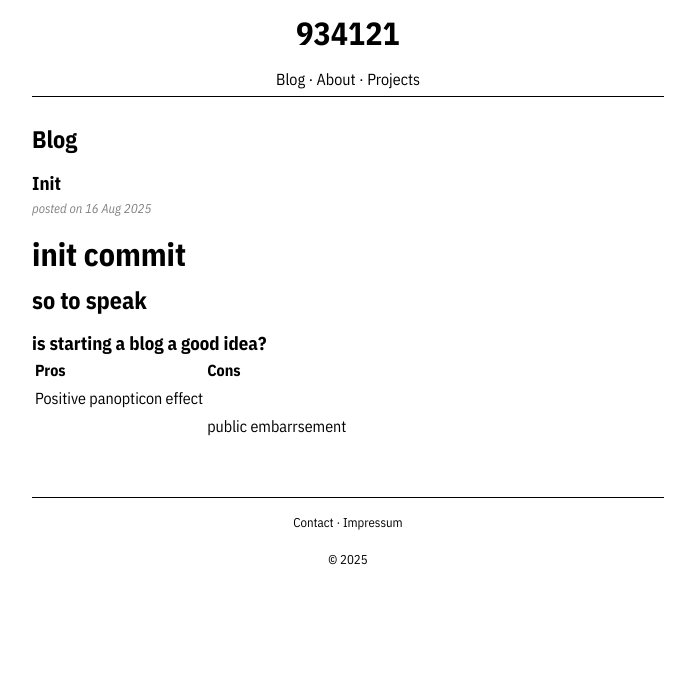
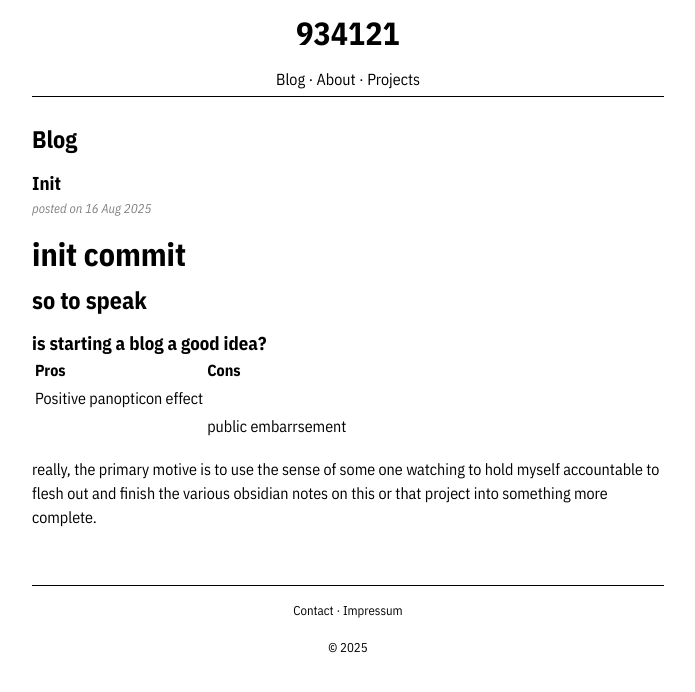
Before and after one commit to e-s-l/e-s-l.github.io, a Jekyll site: the page built from index.md, in a window 1280 px wide. Shown: the top 692 px of the page, without its empty margins (292-987 px from the left). Built offline with Jekyll 4.4.1, drawn with Linux system fonts in a browser that asks for light colours.

Commit message:
what do we actualy want to say

```diff
--- a/_posts/2025-08-16-init.md
+++ b/_posts/2025-08-16-init.md
@@ -7,3 +7,7 @@
 |------------|------------|
 | Positive panopticon effect ||
 ||public embarrsement |
+
+really, the primary motive is to use the sense of some one watching to hold
+myself accountable to flesh out and finish the various obsidian notes on this
+or that project into something more complete.
```
